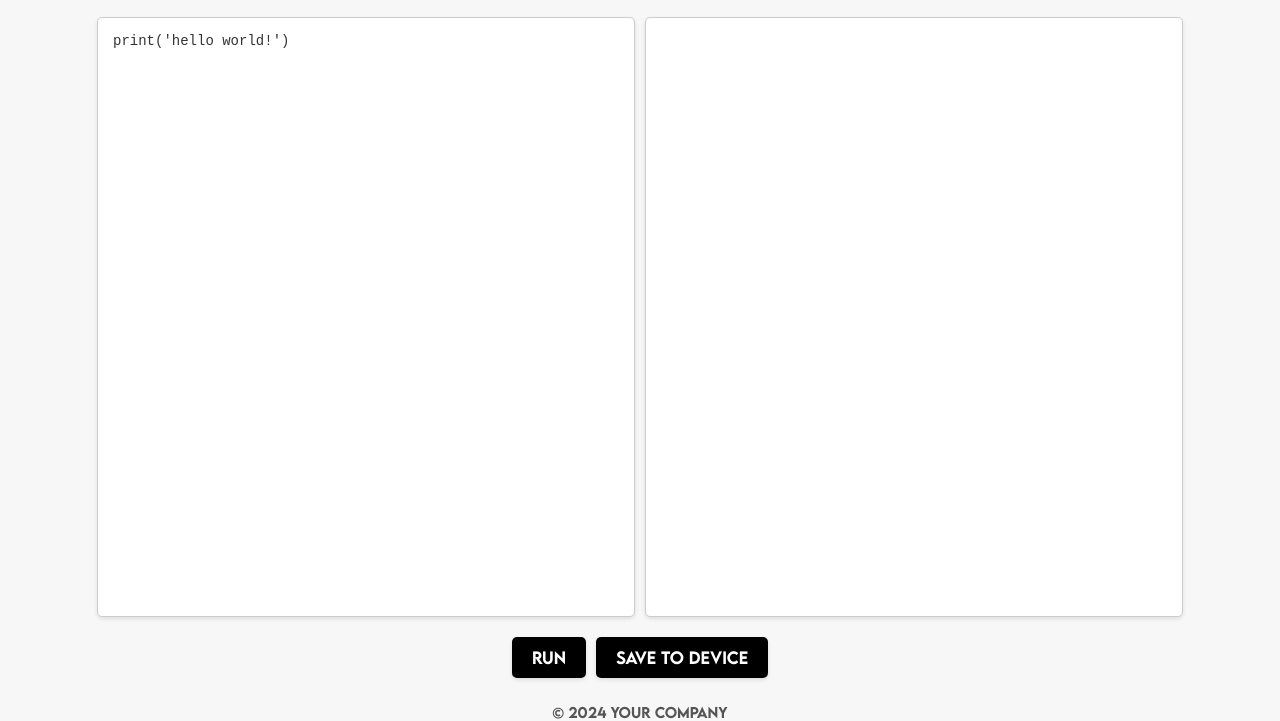
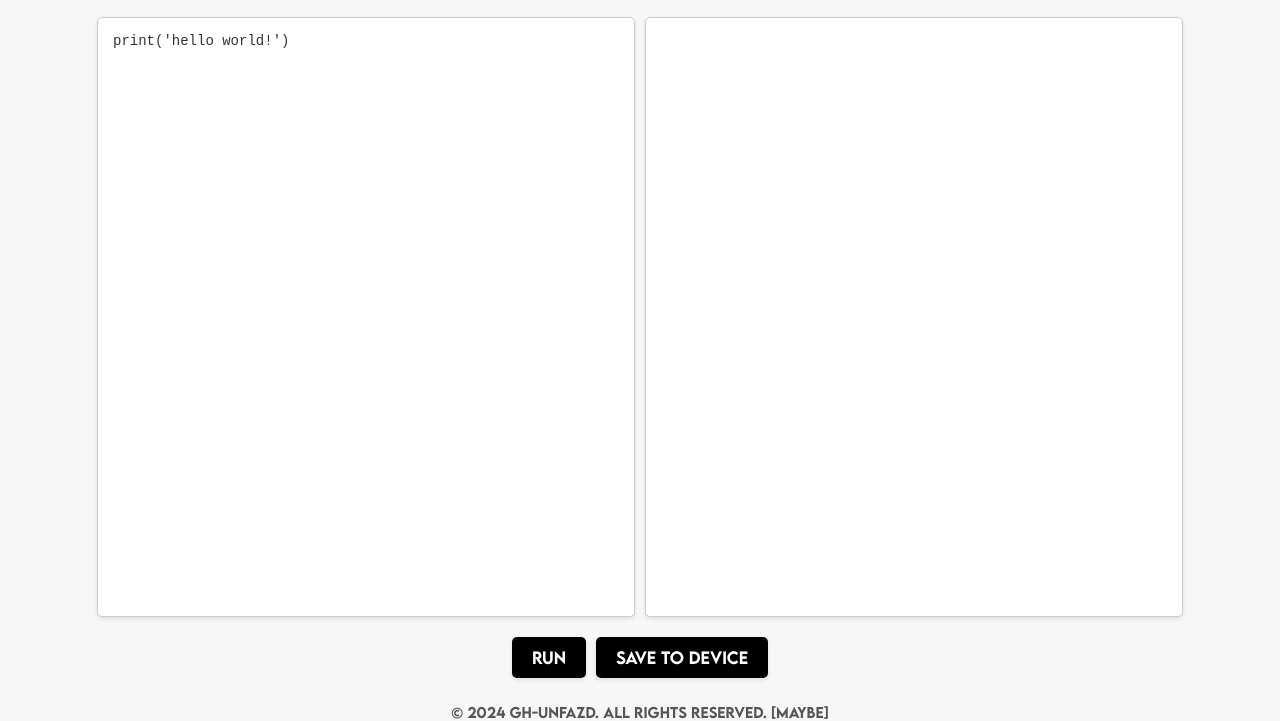
Before and after one commit to gh-unfazd/python-editor, a plain HTML site: page index.html in a window 1280 px wide. Shown: the part 88-809 px from the top of the page. Drawn offline with Linux system fonts and the light colour scheme.

Commit message:
Update index.html

```diff
--- a/index.html
+++ b/index.html
@@ -124,7 +124,7 @@
 
         function updateCopyright() {
             const year = new Date().getFullYear();
-            document.getElementById('footer').innerText = `© ${year} Your Company`;
+            document.getElementById('footer').innerText = `© ${year} GH-UNFAZD. ALL RIGHTS RESERVED. [maybe]`;
         }
 
         window.onload = updateCopyright;
```
